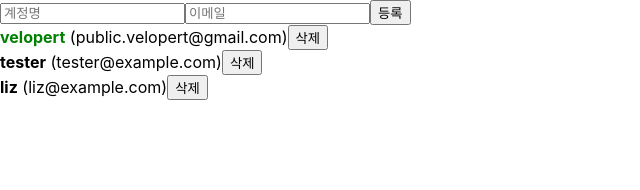
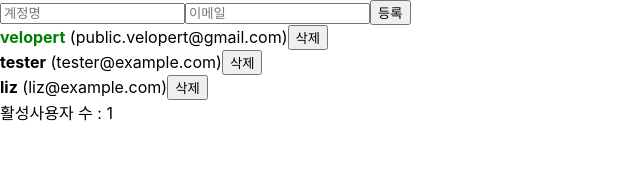
Before and after one commit to danielsychoo/study-Javascript, a React (Create React App) app in the folder TIL/2021-04-05/begin-react/: page / in a window 1280 px wide. Shown: the top 190 px of the page, without its empty margins (0-640 px from the left). Built offline with nearby package versions, Linux system fonts and the light colour scheme.

Commit message:
Update velopert react 17

```diff
--- a/TIL/2021-04-05/begin-react/src/App.js
+++ b/TIL/2021-04-05/begin-react/src/App.js
@@ -1,4 +1,4 @@
-import React, { useState, useRef } from 'react';
+import React, { useState, useRef, useMemo } from 'react';
 
 import CreateUser from './CreateUser';
 import UserList from './UserList';
@@ -90,10 +90,19 @@ function App() {
     );
   };
 
+  // 활성 사용자를 세는 함수
+  const countActiveUsers = users => {
+    console.log('활성 사용자 수를 세는중...');
+    return users.filter(user => user.active).length;
+  };
+
+  const count = useMemo(() => countActiveUsers(users), [users]);
+
   return (
     <>
       <CreateUser username={username} email={email} onChange={onChange} onCreate={onCreate}/>
       <UserList users={users} onRemove={onRemove} onToggle={onToggle}/>
+      <div>활성사용자 수 : { count }</div>
     </>
   );
 }
--- a/TIL/2021-04-05/begin-react/src/UserList.js
+++ b/TIL/2021-04-05/begin-react/src/UserList.js
@@ -1,15 +1,15 @@
-import React, { useEffect } from 'react';
+import React from 'react';
 
 // 각각의 User component
 const User = ({ user, onRemove, onToggle }) => {
-  useEffect(() => {
-    console.log('user 값이 설정됨');
-    console.log(user);
-    return () => {
-      console.log('user 가 바뀌기 전..');
-      console.log(user);
-    }
-  }, [user]);
+  // useEffect(() => {
+  //   console.log('user 값이 설정됨');
+  //   console.log(user);
+  //   return () => {
+  //     console.log('user 가 바뀌기 전..');
+  //     console.log(user);
+  //   }
+  // }, [user]);
 
   return (
     <div>
```
